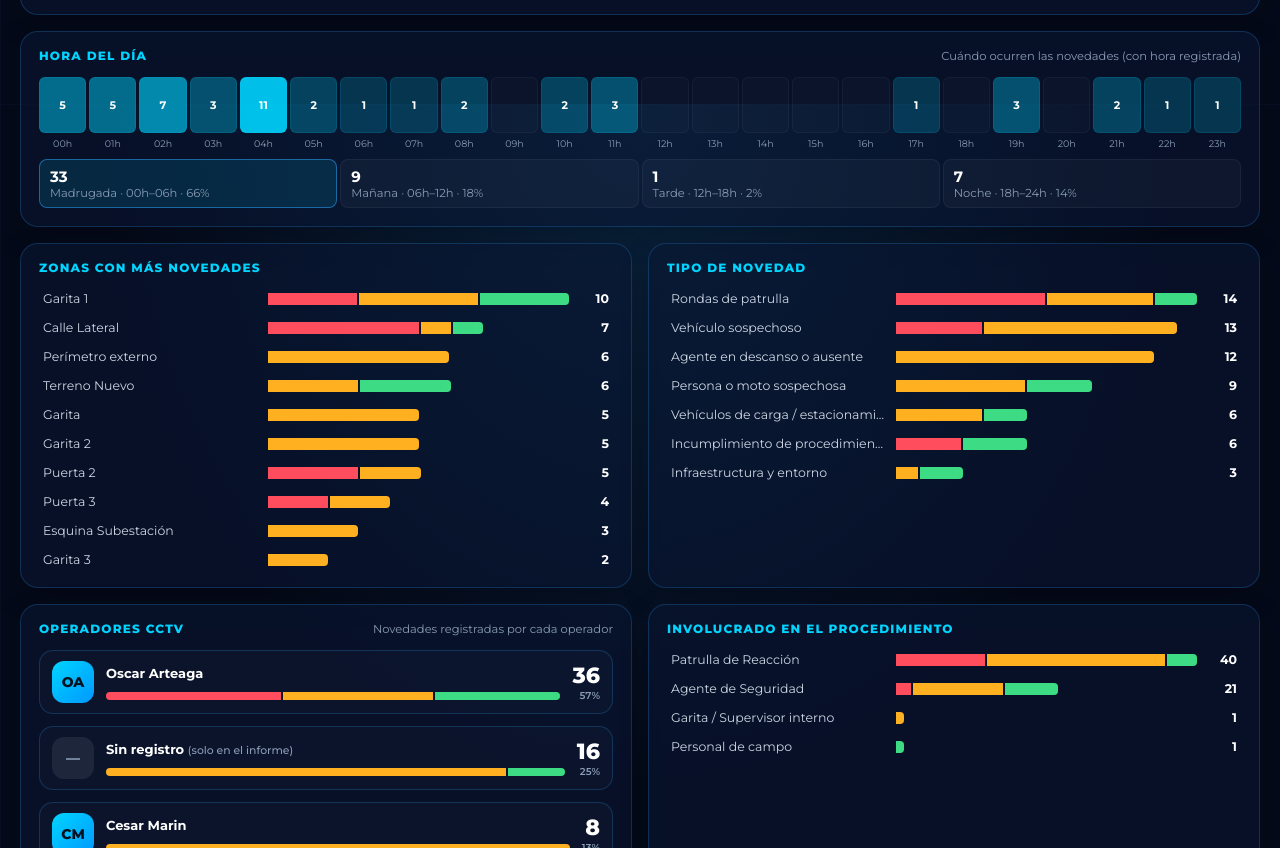
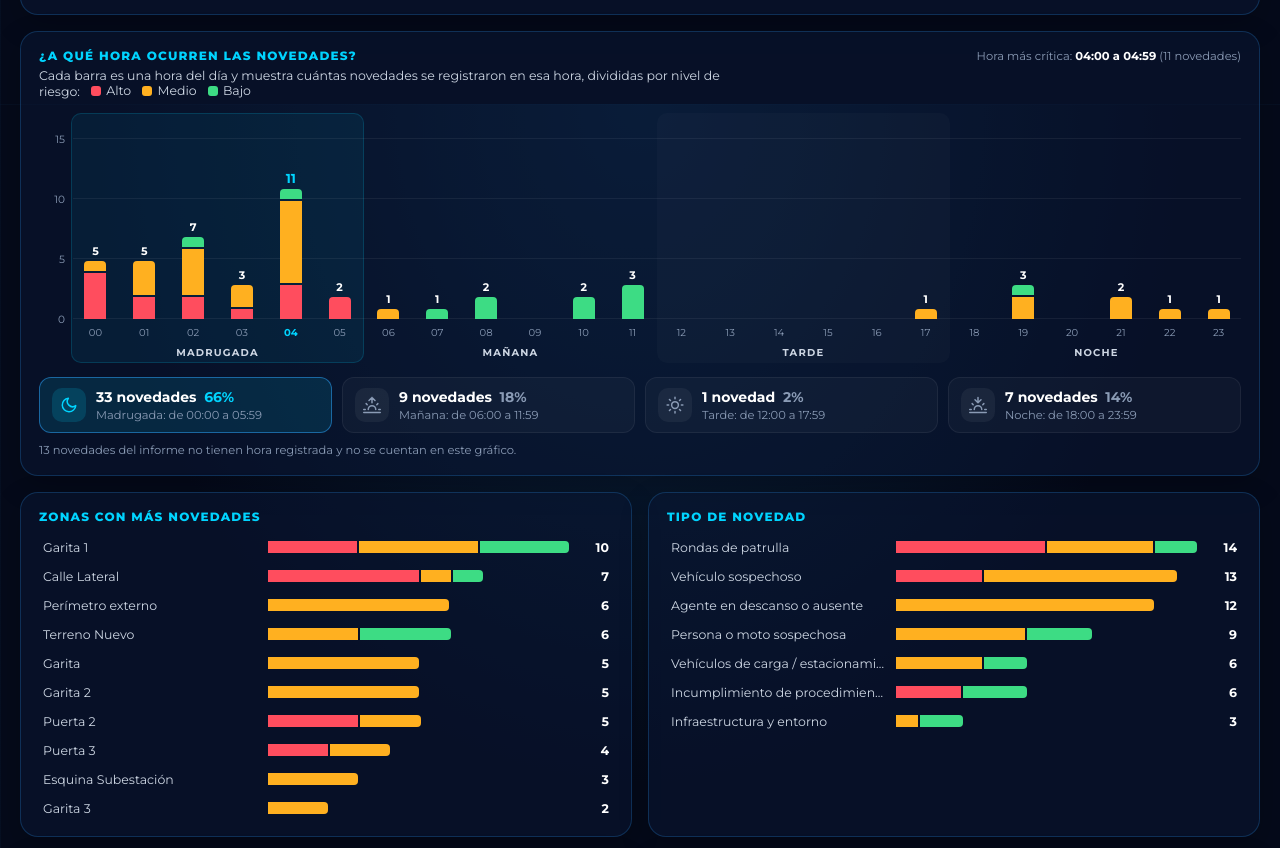
Before and after one commit to JefaturaTelearseg/dashboard-novedades-biomar, a plain HTML site: page index.html in a window 1280 px wide. Shown: the part 1496-2344 px from the top of the page. Drawn offline with Linux system fonts and the light colour scheme.

Commit message:
Grafico de hora del dia mas claro: barras por hora, franjas y explicacion

```diff
--- a/css/estilos.css
+++ b/css/estilos.css
@@ -299,19 +299,41 @@ button.tarjeta { text-align: left; color: inherit; font: inherit; }
 .seg.alto { background: var(--alto); } .seg.medio { background: var(--medio); } .seg.bajo { background: var(--bajo); }
 @media (max-width: 640px) { .columnas { gap: 4px; } .col .lbl { font-size: 9px; } }
 
-.horas { display: grid; grid-template-columns: repeat(24, 1fr); gap: 3px; }
-.hora { display: flex; flex-direction: column; gap: 5px; align-items: stretch; }
-.hora .celda { height: 56px; border-radius: 6px; background: rgba(0, 212, 255, var(--a, .04)); border: 1px solid rgba(0, 212, 255, .12); display: grid; place-items: center; font-size: 11px; font-weight: 700; color: #fff; }
-.hora .celda.cero { color: transparent; border-color: rgba(255, 255, 255, .04); background: rgba(255, 255, 255, .02); }
-.hora small { text-align: center; font-size: 9.5px; color: var(--suave); }
-.hora:hover .celda { outline: 1px solid var(--acento); }
-.franjas { display: grid; grid-template-columns: 6fr 6fr 6fr 6fr; gap: 3px; margin-top: 10px; }
-.franjas div { padding: 7px 10px; border-radius: 8px; background: rgba(255, 255, 255, .03); border: 1px solid rgba(255, 255, 255, .05); font-size: 11.5px; color: var(--suave); }
-.franjas b { display: block; color: #fff; font-size: 15px; }
+.explica { margin: 5px 0 0; font-size: 12.5px; color: var(--texto-2); max-width: 720px; }
+.nota b { color: #fff; }
+.g-hora { display: grid; grid-template-columns: 34px 1fr; height: 250px; }
+.horas-graf { position: relative; display: grid; grid-template-columns: repeat(24, 1fr); grid-template-rows: 1fr 20px; column-gap: 4px; padding-bottom: 0; }
+.fondo-franja { grid-row: 1 / 3; border-radius: 10px; margin: 0 -2px; }
+.fondo-franja.f0 { background: rgba(0, 212, 255, .07); border: 1px solid rgba(0, 212, 255, .16); }
+.fondo-franja.f2 { background: rgba(255, 255, 255, .02); }
+.horas-graf .guia { position: absolute; left: 0; right: 0; border-top: 1px solid rgba(255, 255, 255, .06); pointer-events: none; }
+.col-h { grid-row: 1; position: relative; display: flex; flex-direction: column; justify-content: flex-end; align-items: center; padding-bottom: 24px; cursor: default; z-index: 1; }
+.col-h .pila { width: min(22px, 80%); display: flex; flex-direction: column-reverse; gap: 2px; }
+.col-h .pila .seg:last-child { border-radius: 4px 4px 0 0; }
+.col-h .num { font-size: 11px; font-weight: 700; color: #fff; margin-bottom: 3px; }
+.col-h .lbl { position: absolute; bottom: 4px; font-size: 10px; color: var(--suave); }
+.col-h.pico .num { color: var(--acento); font-size: 13px; }
+.col-h.pico .lbl { color: var(--acento); font-weight: 700; }
+.col-h:hover .pila { filter: brightness(1.2); }
+.nombre-franja { grid-row: 2; z-index: 1; text-align: center; font-size: 10px; font-weight: 700; letter-spacing: 1.2px; text-transform: uppercase; color: var(--texto-2); align-self: center; }
+.franjas { display: grid; grid-template-columns: repeat(4, 1fr); gap: 10px; margin-top: 14px; }
+.franjas div { display: flex; align-items: center; gap: 10px; padding: 10px 12px; border-radius: 12px; background: rgba(255, 255, 255, .03); border: 1px solid rgba(255, 255, 255, .06); }
+.franjas .f-ico { flex: none; width: 34px; height: 34px; display: grid; place-items: center; border-radius: 10px; color: var(--suave); background: rgba(255, 255, 255, .05); }
+.franjas .f-ico svg { width: 18px; height: 18px; }
+.franjas b { color: #fff; font-size: 14px; }
+.franjas em { font-style: normal; font-weight: 700; color: var(--suave); margin-left: 4px; }
+.franjas small { display: block; font-size: 11.5px; color: var(--suave); margin-top: 2px; }
 .franjas div.max { border-color: var(--borde-fuerte); background: var(--primario-claro); }
+.franjas div.max .f-ico { color: var(--acento); background: rgba(0, 212, 255, .15); }
+.franjas div.max em { color: var(--acento); }
+.pie-graf { margin: 10px 0 0; font-size: 11.5px; color: var(--suave); }
+@media (max-width: 900px) { .franjas { grid-template-columns: 1fr 1fr; } }
 @media (max-width: 640px) {
-  .horas { grid-template-columns: repeat(12, 1fr); }
-  .franjas { grid-template-columns: 1fr 1fr; }
+  .horas-graf { column-gap: 1px; }
+  .col-h .lbl { font-size: 8px; }
+  .col-h .num { font-size: 9px; }
+  .nombre-franja { font-size: 8px; letter-spacing: .5px; }
+  .franjas { grid-template-columns: 1fr; }
 }
 
 .barras-h { display: grid; gap: 10px; }
--- a/index.html
+++ b/index.html
@@ -92,7 +92,10 @@
           <div id="g-mes" class="g-mes"></div>
         </article>
         <article class="panel ancho">
-          <header><h3>Hora del día</h3><span class="nota">Cuándo ocurren las novedades (con hora registrada)</span></header>
+          <header>
+            <div><h3>¿A qué hora ocurren las novedades?</h3><p class="explica">Cada barra es una hora del día y muestra cuántas novedades se registraron en esa hora, divididas por nivel de riesgo: <span class="ley alto">Alto</span> <span class="ley medio">Medio</span> <span class="ley bajo">Bajo</span></p></div>
+            <span class="nota" id="nota-hora"></span>
+          </header>
           <div id="g-hora"></div>
         </article>
         <article class="panel">
--- a/js/app.js
+++ b/js/app.js
@@ -202,18 +202,44 @@
   }
 
   // ---------- Hora del día ----------
+  const FRANJAS = [
+    { nom: 'Madrugada', a: 0, b: 6, ico: '<svg viewBox="0 0 24 24" fill="none" stroke="currentColor" stroke-width="2" stroke-linecap="round" stroke-linejoin="round"><path d="M21 12.8A9 9 0 1 1 11.2 3a7 7 0 0 0 9.8 9.8z"/></svg>' },
+    { nom: 'Mañana', a: 6, b: 12, ico: '<svg viewBox="0 0 24 24" fill="none" stroke="currentColor" stroke-width="2" stroke-linecap="round"><path d="M17 18a5 5 0 0 0-10 0M12 2v7M4.2 10.2l1.4 1.4M1 18h2M21 18h2M18.4 11.6l1.4-1.4M23 22H1M8 6l4-4 4 4"/></svg>' },
+    { nom: 'Tarde', a: 12, b: 18, ico: '<svg viewBox="0 0 24 24" fill="none" stroke="currentColor" stroke-width="2" stroke-linecap="round"><circle cx="12" cy="12" r="4.5"/><path d="M12 1.5v2M12 20.5v2M4.6 4.6 6 6M18 18l1.4 1.4M1.5 12h2M20.5 12h2M4.6 19.4 6 18M18 6l1.4-1.4"/></svg>' },
+    { nom: 'Noche', a: 18, b: 24, ico: '<svg viewBox="0 0 24 24" fill="none" stroke="currentColor" stroke-width="2" stroke-linecap="round" stroke-linejoin="round"><path d="M17 18a5 5 0 0 0-10 0M12 9V2M4.2 10.2l1.4 1.4M1 18h2M21 18h2M18.4 11.6l1.4-1.4M23 22H1M16 5l-4 4-4-4"/></svg>' }
+  ];
+  const hh = (n) => String(n).padStart(2, '0');
   function renderHora() {
-    const lista = filtrar().filter((n) => n.horaNum != null);
+    const todas = filtrar();
+    const lista = todas.filter((n) => n.horaNum != null);
+    const sinHora = todas.length - lista.length;
     const h = Array.from({ length: 24 }, () => ({ total: 0, ALTO: 0, MEDIO: 0, BAJO: 0 }));
     lista.forEach((n) => { h[n.horaNum].total++; h[n.horaNum][n.nivel]++; });
-    const max = Math.max(1, ...h.map((o) => o.total));
-    const franjas = [['Madrugada', 0, 6], ['Mañana', 6, 12], ['Tarde', 12, 18], ['Noche', 18, 24]].map(([nom, a, b]) => ({ nom, a, b, n: h.slice(a, b).reduce((s, o) => s + o.total, 0) }));
+    const { tope, ticks } = escala(Math.max(1, ...h.map((o) => o.total)));
+    const alto = 180;
+    const pico = h.reduce((a, o, i) => (o.total > h[a].total ? i : a), 0);
+    $('#nota-hora').innerHTML = h[pico].total ? `Hora más crítica: <b>${hh(pico)}:00 a ${hh(pico)}:59</b> (${h[pico].total} novedades)` : '';
+    const franjas = FRANJAS.map((f) => ({ ...f, n: h.slice(f.a, f.b).reduce((s, o) => s + o.total, 0) }));
     const fmax = Math.max(...franjas.map((f) => f.n));
     $('#g-hora').innerHTML =
-      `<div class="horas">${h.map((o, i) => `<div class="hora" data-tt="${esc(ttNiveles(`${String(i).padStart(2, '0')}:00 – ${String(i).padStart(2, '0')}:59`, o))}">
-          <div class="celda${o.total ? '' : ' cero'}" style="--a:${(0.12 + 0.78 * (o.total / max)).toFixed(2)}">${o.total || ''}</div>
-          <small>${String(i).padStart(2, '0')}h</small></div>`).join('')}</div>
-       <div class="franjas">${franjas.map((f) => `<div class="${f.n && f.n === fmax ? 'max' : ''}"><b>${f.n}</b>${f.nom} · ${String(f.a).padStart(2, '0')}h–${String(f.b).padStart(2, '0')}h · ${pct(f.n, lista.length)}%</div>`).join('')}</div>`;
+      `<div class="g-hora">
+        <div class="eje-y">${ticks.map((t) => `<span style="bottom:${44 + (t / tope) * alto}px">${t}</span>`).join('')}</div>
+        <div class="horas-graf">
+          ${FRANJAS.map((f, i) => `<span class="fondo-franja f${i}" style="grid-column:${f.a + 1} / ${f.b + 1}"></span>`).join('')}
+          ${ticks.map((t) => `<span class="guia" style="bottom:${44 + (t / tope) * alto}px"></span>`).join('')}
+          ${h.map((o, i) => `<div class="col-h${i === pico && o.total ? ' pico' : ''}" style="grid-column:${i + 1}" data-tt="${esc(ttNiveles(`De ${hh(i)}:00 a ${hh(i)}:59`, o))}">
+              ${o.total ? `<span class="num">${o.total}</span>` : ''}
+              <div class="pila">${NIVELES.filter((nv) => o[nv]).map((nv) => `<span class="seg ${NIVEL_INFO[nv].clase}" style="height:${(o[nv] / tope) * alto - 2}px"></span>`).join('')}</div>
+              <span class="lbl">${hh(i)}</span>
+            </div>`).join('')}
+          ${FRANJAS.map((f) => `<span class="nombre-franja" style="grid-column:${f.a + 1} / ${f.b + 1}">${f.nom}</span>`).join('')}
+        </div>
+      </div>
+      <div class="franjas">${franjas.map((f) => `<div class="${f.n && f.n === fmax ? 'max' : ''}">
+          <span class="f-ico">${f.ico}</span>
+          <span><b>${f.n} ${f.n === 1 ? 'novedad' : 'novedades'}</b> <em>${pct(f.n, lista.length)}%</em><small>${f.nom}: de ${hh(f.a)}:00 a ${hh(f.b - 1)}:59</small></span>
+        </div>`).join('')}</div>
+      ${sinHora ? `<p class="pie-graf">${sinHora} novedades del informe no tienen hora registrada y no se cuentan en este gráfico.</p>` : ''}`;
   }
 
   // ---------- Barras horizontales ----------
```
Also changed, not shown: 1 other file.
